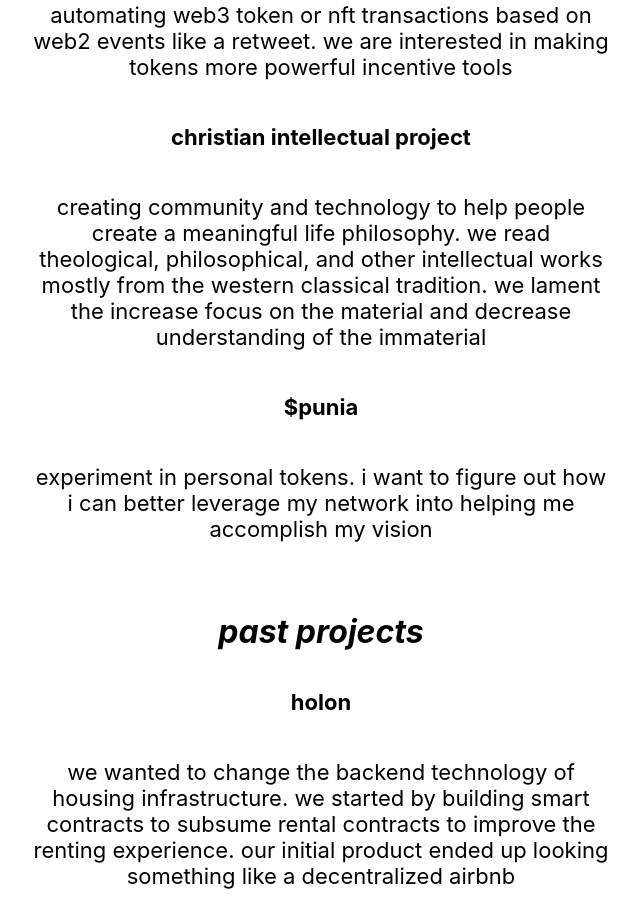
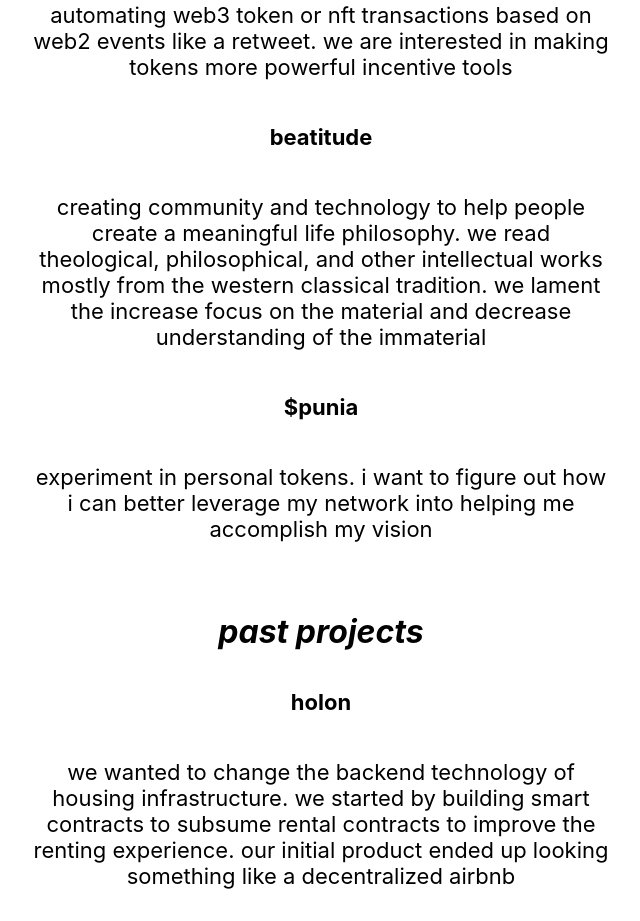
Before and after one commit to puniaviision/puniawebsite, a React (Create React App) app: page / in a window 1280 px wide. Shown: the part 920-1841 px from the top of the page, without its empty margins (319-959 px from the left). Built offline with nearby package versions, Linux system fonts and the light colour scheme.

Commit message:
name change

```diff
--- a/src/App.js
+++ b/src/App.js
@@ -45,7 +45,7 @@ function App() {
           </p>
           <p>
             <b>
-            <a href="https://t.co/YAvm5pfzNd" target="_blank" rel="noopener noreferrer"> christian intellectual project </a>
+            <a href="https://t.co/YAvm5pfzNd" target="_blank" rel="noopener noreferrer"> beatitude </a>
             </b>
           </p>
           <p>
```
